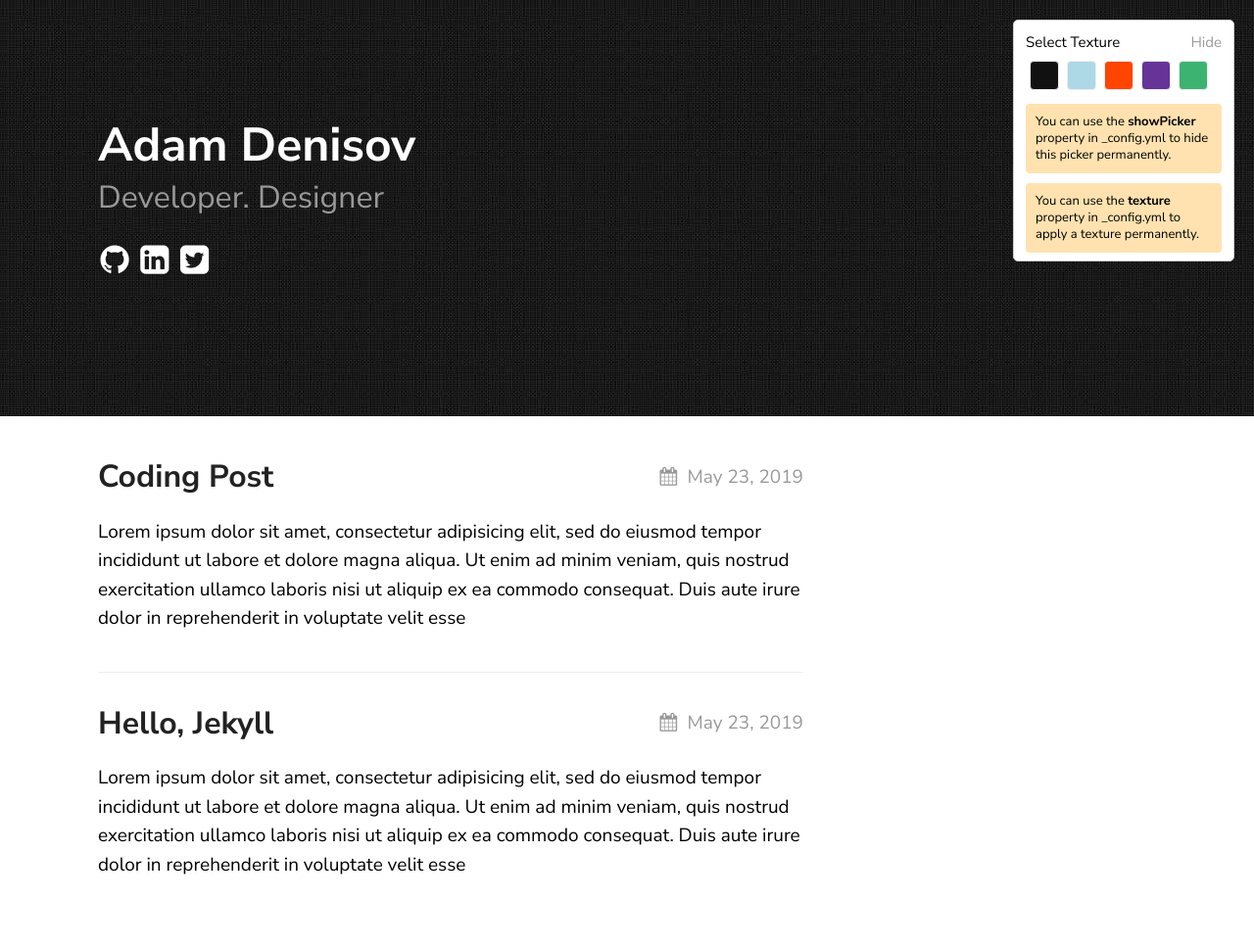
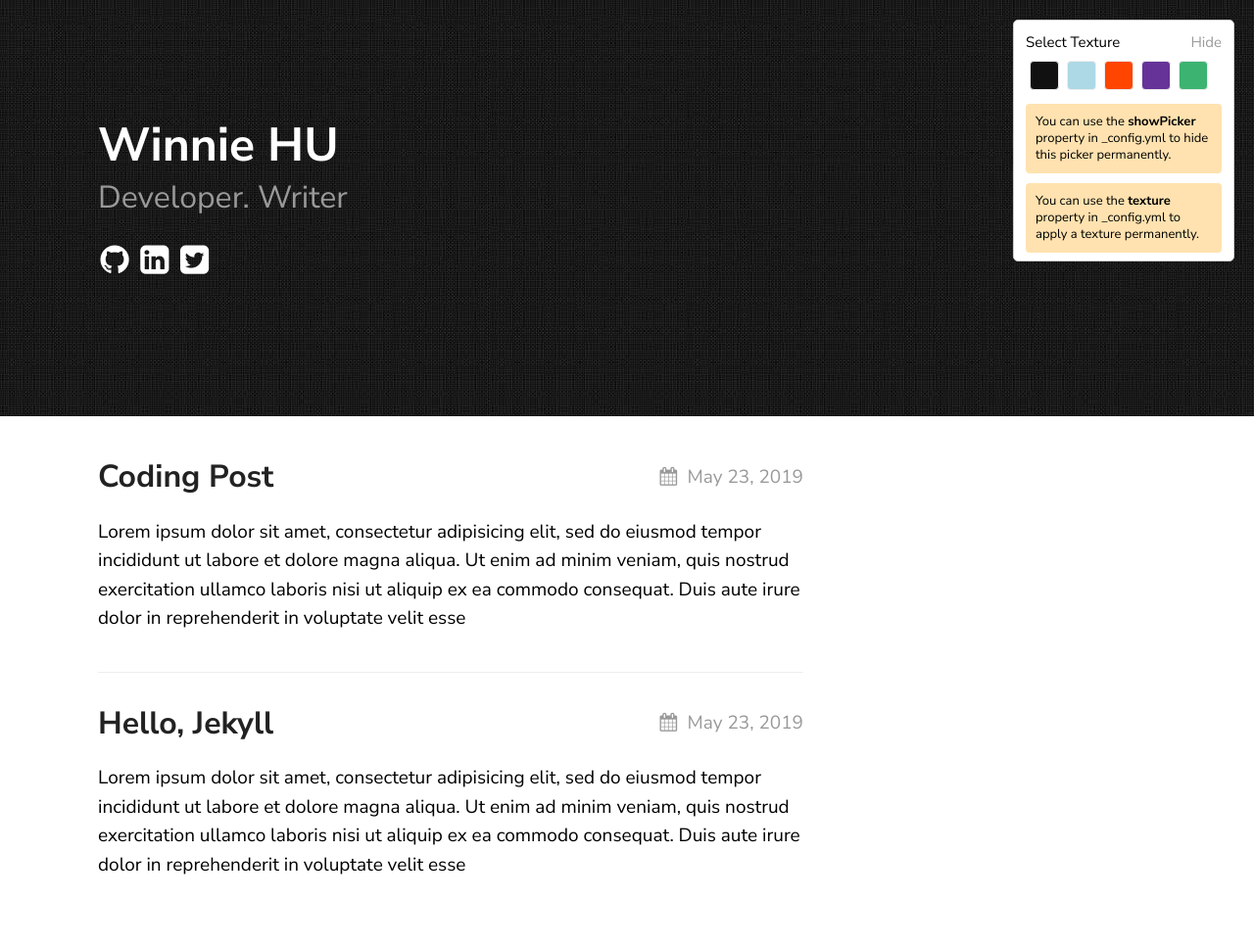
Before and after one commit to Winnie1128/Winnie1128.github.io, a Jekyll site: the page built from index.md, in a window 1280 px wide. Shown: the whole page at 98% size. Built offline with Jekyll 4.4.1, drawn with Linux system fonts in a browser that asks for light colours.

Commit message:
Update _config.yml

```diff
--- a/_config.yml
+++ b/_config.yml
@@ -15,8 +15,8 @@ sass:
 
 permalink: /posts/:title/
 texture:
-  title: Adam Denisov
-  tagline: Developer. Designer
+  title: Winnie HU
+  tagline: Developer. Writer
   date_format: "%b %-d, %Y"
   style: black
   showNav: false
```
